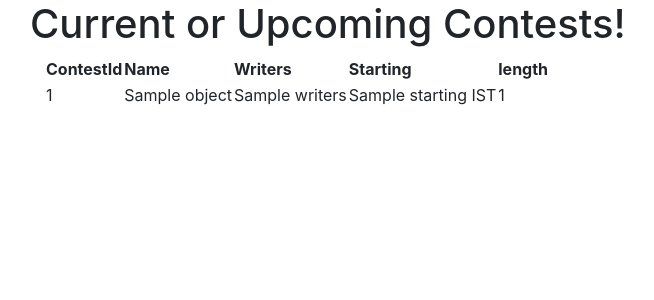
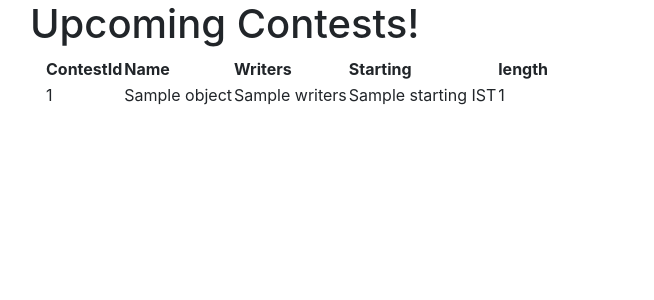
Before and after one commit to Ajink7/Codeforces_Crawler, a Django app: template contests/templates/contests/CF_Schedule.html in a window 1280 px wide. Shown: the part 56-356 px from the top of the page, without its empty margins (55-709 px from the left). Run offline with Django 3.2, Linux system fonts and the light colour scheme; the template is opened without the code that fills it: most values are stand-ins (such as "Sample title", 1, 10 or a date in 2020); some libraries are stand-ins or nearby versions.

```diff
--- a/contests/templates/contests/CF_Schedule.html
+++ b/contests/templates/contests/CF_Schedule.html
@@ -1,6 +1,6 @@
 {% extends 'base.html' %}
 {% block content %}
-    <h1>Current or Upcoming Contests!</h1>
+    <h1>Upcoming Contests!</h1>
     <div class="container">
 
       <table>
```
